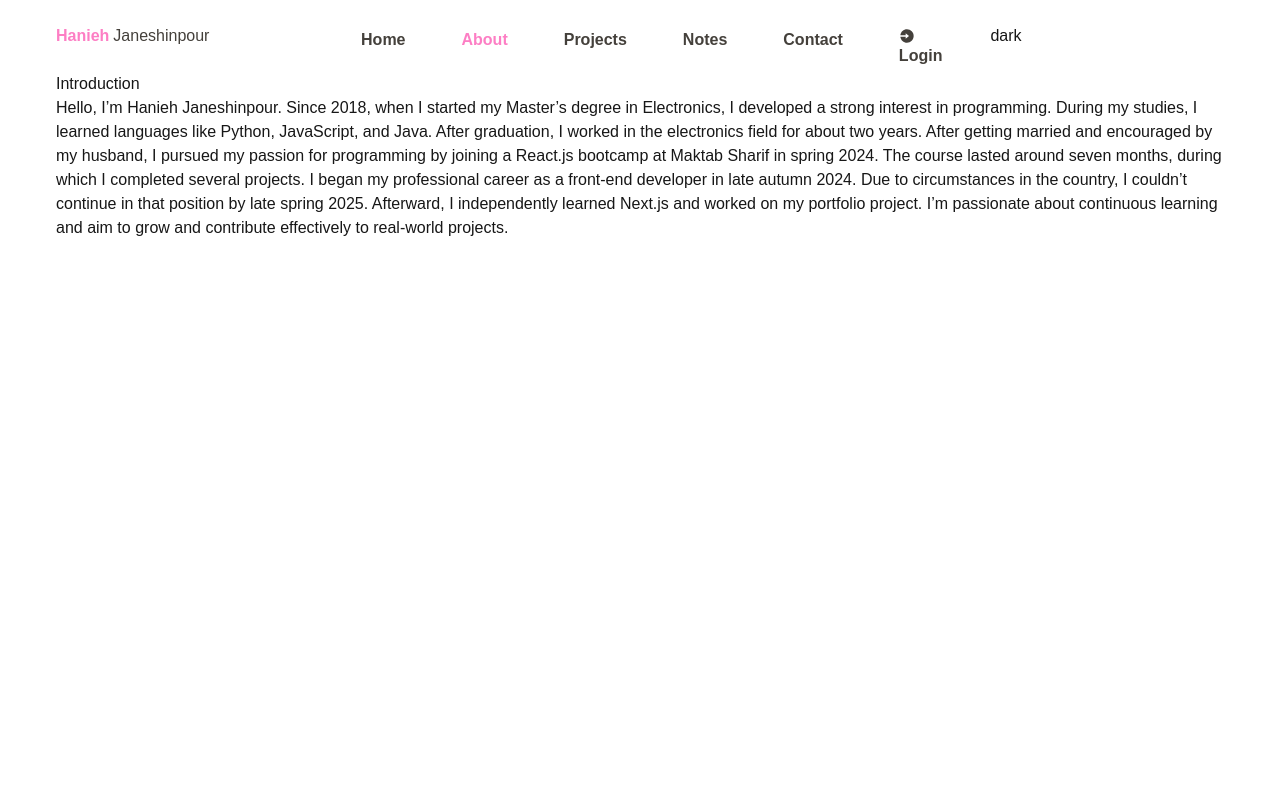
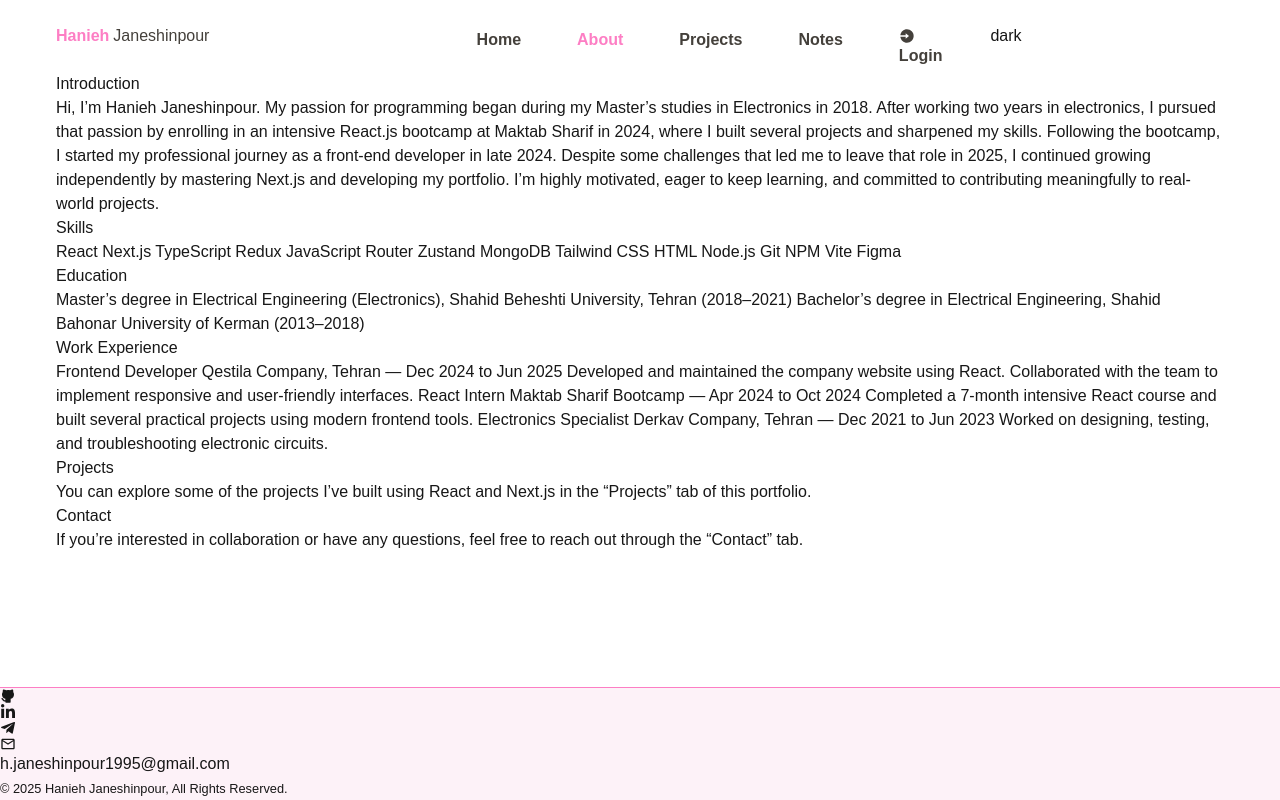
Before and after one commit to haniejnsh/portfolio-nextjs, a Next.js app: page /about in a window 1280 px wide. Built offline with nearby package versions, Linux system fonts and the light colour scheme; no server answers.

Commit message:
add projects

```diff
--- a/app/(frontend)/about/page.tsx
+++ b/app/(frontend)/about/page.tsx
@@ -3,7 +3,7 @@ export default function AboutPage() {
     <div>
       <div>
         <h2>Introduction</h2>
-        <p>
+        {/* <p>
           Hello, I’m Hanieh Janeshinpour.
 
           Since 2018, when I started my Master’s degree in Electronics, I developed a strong interest in programming. During my studies, I learned languages like Python, JavaScript, and Java.
@@ -12,7 +12,16 @@ export default function AboutPage() {
 
           I began my professional career as a front-end developer in late autumn 2024. Due to circumstances in the country, I couldn’t continue in that position by late spring 2025. Afterward, I independently learned Next.js and worked on my portfolio project.
 
-          I’m passionate about continuous learning and aim to grow and contribute effectively to real-world projects.</p>
+          I’m passionate about continuous learning and aim to grow and contribute effectively to real-world projects.</p> */}
+          <p>
+            Hi, I’m Hanieh Janeshinpour. My passion for programming began during my Master’s studies in Electronics in 2018. After working two years in electronics, I pursued that passion by enrolling in an intensive React.js bootcamp at Maktab Sharif in 2024, where I built several projects and sharpened my skills.
+
+Following the bootcamp, I started my professional journey as a front-end developer in late 2024. Despite some challenges that led me to leave that role in 2025, I continued growing independently by mastering Next.js and developing my portfolio.
+
+I’m highly motivated, eager to keep learning, and committed to contributing meaningfully to real-world projects.
+
+
+          </p>
         {/* <p>
           سلام، من هانیه جانشین‌پور هستم.
 
@@ -25,6 +34,115 @@ export default function AboutPage() {
             من به یادگیری مداوم علاقه‌مندم و هدفم رشد و مشارکت در پروژه‌های واقعی است.
         </p> */}
       </div>
+      <div>
+        <h2>Skills</h2>
+        {/* <p>
+          React & Frontend Development: React (Hooks, Context API, Redux, Router), React Query, Styled Components, Tailwind CSS
+          JavaScript: ES6+, Async/Await, DOM Manipulation, SPA Development
+          HTML/CSS: Semantic HTML5, Responsive Design, SASS, Flexbox, Animations
+          TypeScript: Types, Interfaces, Generics, Type-safe APIs
+          Next.js: App Router, Dynamic Routing, SEO (Metadata API), SSR/SSG/ISR, NextAuth, Server Actions
+          State Management & Database: zustand, Context API, Redux, MongoDB
+          Tools: Node.js, NPM, Vite, Git, Gitflow, Figma, React Dev Tools
+
+
+        </p> */}
+        <p>
+          React
+
+Next.js
+
+TypeScript
+
+Redux
+
+JavaScript
+
+Router
+
+Zustand
+
+MongoDB
+
+Tailwind
+
+CSS
+
+HTML
+
+Node.js
+
+Git
+
+NPM
+
+Vite
+
+Figma
+        </p>
+      </div>
+      <div>
+        <h2>Education</h2>
+        <p>
+          Master’s degree in Electrical Engineering (Electronics), Shahid Beheshti University, Tehran (2018–2021)
+
+          Bachelor’s degree in Electrical Engineering, Shahid Bahonar University of Kerman (2013–2018)
+        </p>
+        {/* <p>
+          کارشناسی ارشد مهندسی برق (الکترونیک)، دانشگاه شهید بهشتی، تهران (۱۳۹۷–۱۴۰۰)
+
+          کارشناسی مهندسی برق، دانشگاه شهید باهنر کرمان (۱۳۹۲–۱۳۹۶)
+        </p> */}
+      </div>
+
+      <div>
+        <h2>Work Experience</h2>
+        <p>
+          Frontend Developer
+          Qestila Company, Tehran — Dec 2024 to Jun 2025
+          Developed and maintained the company website using React. Collaborated with the team to implement responsive and user-friendly interfaces.
+
+          React Intern
+          Maktab Sharif Bootcamp — Apr 2024 to Oct 2024
+          Completed a 7-month intensive React course and built several practical projects using modern frontend tools.
+
+          Electronics Specialist
+          Derkav Company, Tehran — Dec 2021 to Jun 2023
+          Worked on designing, testing, and troubleshooting electronic circuits.
+        </p>
+        {/* <p>
+          توسعه‌دهنده فرانت‌اند
+شرکت قسطیلا، تهران — آذر ۱۴۰۳ تا خرداد ۱۴۰۴
+توسعه و نگهداری وب‌سایت شرکت با استفاده از React. همکاری با تیم برای پیاده‌سازی رابط‌های کاربری ریسپانسیو و کاربرپسند.
+
+کارآموز React
+بوت‌کمپ مکتب شریف — فروردین ۱۴۰۳ تا مهر ۱۴۰۳
+شرکت در دوره‌ی ۷ ماهه آموزش React و اجرای چندین پروژه عملی با استفاده از ابزارهای مدرن فرانت‌اند.
+
+کارشناس الکترونیک
+شرکت درکاو، تهران — آذر ۱۴۰۰ تا خرداد ۱۴۰۲
+فعالیت در زمینه طراحی، تست و عیب‌یابی مدارهای الکترونیکی.
+        </p> */}
+      </div>
+      <div>
+        <h2>Projects</h2>
+        <p>
+          You can explore some of the projects I’ve built using React and Next.js in the “Projects” tab of this portfolio.
+        </p>
+        {/* <p>
+          برخی از پروژه‌هایی که با React و Next.js انجام داده‌ام را می‌توانید در تب «پروژه‌ها» مشاهده کنید.
+        </p> */}
+      </div>
+      <div>
+        <h2>Contact</h2>
+        <p>
+          If you’re interested in collaboration or have any questions, feel free to reach out through the “Contact” tab.
+        </p>
+        {/* <p>
+          در صورت تمایل به همکاری یا طرح سؤال، خوشحال می‌شوم از طریق تب «تماس با من» در ارتباط باشید.
+        </p> */}
+      </div>
+
     </div>
   )
 }
--- a/app/(frontend)/contact/page.tsx
+++ /dev/null
@@ -1,5 +0,0 @@
-export default function ContactPage() {
-  return (
-    <div>Contact Page</div>
-  )
-}
--- a/app/(frontend)/layout.tsx
+++ b/app/(frontend)/layout.tsx
@@ -1,3 +1,4 @@
+import Footer from "@/components/Footer";
 import Header from "@/components/Header";
 
 export default function FrontLayout({
@@ -6,9 +7,12 @@ export default function FrontLayout({
   children: React.ReactNode;
 }>) {
   return (
-    <div className="px-4 py-6 max-w-[1200px] mx-auto">
+    <div className=" mx-auto flex flex-col min-h-screen items-center">
         <Header/>
-        {children}
+        <main className="grow px-4 max-w-[1200px] w-full">
+          {children}
+        </main>
+        <Footer/>
     </div>
   );
 }
--- a/app/(frontend)/page.tsx
+++ b/app/(frontend)/page.tsx
@@ -15,8 +15,13 @@ export default function Home() {
         <p className="text-3xl text-stone-900 font-bold m-0 mt-2 lg:text-5xl">Frontend</p>
         <p className="text-3xl text-stone-900 m-0 p-0 pl-6 font-bold mb-3 lg:text-5xl lg:pl-20 lg:mb-6">Developer</p>
         <p className="text-[10px] text-stone-800 m-0 lg:text-base">
-          I am interested in    front-end development and have completed specialized courses in React.js from Maktab Sharif. During the course, I worked on numerous projects. I am ready to leverage my technical abilities in real-world projects and continue to learn and grow.
+          passionate about clean coding, simple design, and continuous learning.
+          I invite you to explore my portfolio and get to know my work and professional journey in React and Next.js.
         </p>
+        {/* <p>
+          سلام، من حانیه جانشین‌پور هستم — توسعه‌دهنده فرانت‌اند که به کدنویسی مرتب، طراحی ساده و یادگیری مداوم علاقه‌مندم.
+          از شما دعوت می‌کنم از این پورتفولیو دیدن کنید و با نمونه‌کارها و مسیر حرفه‌ای من در حوزه React و Next.js آشنا شوید.
+        </p> */}
         <a href="/cv.pdf" download="CV_Hanieh_Janeshinpour.pdf" className="bg-pink-350 text-white text-xs cursor-pointer transition rounded-sm px-3 py-1 my-5 hover:bg-pink-300 lg:text-sm lg:py-2 lg:mt-8">
           Download CV
         </a>
--- a/app/(frontend)/projects/page.tsx
+++ b/app/(frontend)/projects/page.tsx
@@ -1,6 +1,48 @@
-
 export default function ProjectsPage() {
   return (
-    <div>Projects Page</div>
+    <div>
+
+      <div>
+        <h2>Shoe Store (Vanilla JavaScript) — 2024</h2>
+        <p>
+          This is a simple e-commerce project fully built with Vanilla JavaScript, without using any frameworks like React. It is specifically designed for mobile screens only (Mobile-only), utilizing modern frontend tools and libraries.
+        </p>
+        <h3>Technologies Used</h3>
+        <ul>
+          <li>Vanilla JavaScript</li>
+          <li>Tailwind CSS for styling</li>
+          <li>Vite as the build tool</li>
+          <li>Axios for API requests</li>
+          <li>JSON Server for mock backend</li>
+          <li>JSON Server Auth for authentication</li>
+          <li>Navigo for client-side routing</li>
+        </ul>
+        <p>
+          You can explore the full source code of this project on my&nbsp;
+          <a
+            href="https://github.com/haniejnsh/js-final-project"
+            target="_blank"
+            rel="noopener noreferrer"
+            aria-label="GitHub Repository for Shoe Store Project"
+          >
+            GitHub repository
+          </a>.
+        </p>
+        <p>
+          Also, check out the project demo video I shared on&nbsp;
+          <a
+            href="https://www.linkedin.com/feed/update/urn:li:activity:7254208129205166081/"
+            target="_blank"
+            rel="noopener noreferrer"
+            aria-label="LinkedIn Post for Shoe Store Project Demo Video"
+          >
+            LinkedIn
+          </a>.
+        </p>
+      </div>
+
+      <div></div>
+
+    </div>
   )
 }
--- /dev/null
+++ b/components/Footer.tsx
@@ -0,0 +1,51 @@
+import { FaLinkedinIn, FaTelegramPlane } from "react-icons/fa";
+import { MdMailOutline } from "react-icons/md";
+import { TbBrandGithubFilled } from "react-icons/tb";
+
+export default function Footer() {
+  return (
+    <footer className="border-t border-pink-350 bg-pink-50 w-full">
+      <div className="">
+
+        <nav className="">
+          <a
+            href="https://github.com/haniejnsh"
+            target="_blank"
+            rel="noopener noreferrer"
+            aria-label="GitHub"
+          >
+            <TbBrandGithubFilled />
+          </a>
+          <a
+            href="https://www.linkedin.com/in/hanieh-janeshinpour-a2983b1b5/"
+            target="_blank"
+            rel="noopener noreferrer"
+            aria-label="LinkedIn"
+          >
+            <FaLinkedinIn />
+          </a>
+          <a
+            href="https://t.me/hanie_dev"
+            target="_blank"
+            rel="noopener noreferrer"
+            aria-label="Telegram"
+          >
+            <FaTelegramPlane />
+          </a>
+        </nav>
+
+        <div className="">
+
+          <a href="mailto:h.janeshinpour1995@gmail.com">
+            <MdMailOutline />
+            h.janeshinpour1995@gmail.com
+          </a>
+        </div>
+
+        <small className="">
+          © 2025 Hanieh Janeshinpour, All Rights Reserved.
+        </small>
+      </div>
+    </footer>
+  );
+}
--- a/components/Header.tsx
+++ b/components/Header.tsx
@@ -25,7 +25,7 @@ export default function Header() {
     }
 
   return (
-    <header className="flex justify-between lg:gap-10">
+    <header className="flex justify-between lg:gap-10 px-4 pt-6 max-w-[1200px] w-full">
         <div className="text-stone-700 text-sm flex gap-1 lg:text-base">
             <span className="text-pink-350 font-bold">Hanieh</span>
             <span>Janeshinpour</span>
@@ -48,9 +48,6 @@ export default function Header() {
                 <li className={`${menuStyle} ${pathName==="/notes"?"text-pink-350":"text-stone-700"}`} >
                     <Link href={"/notes"}>Notes</Link>
                 </li>
-                <li className={`${menuStyle} ${pathName==="/contact"?"text-pink-350":"text-stone-700"}`} >
-                    <Link href={"/contact"}>Contact</Link>
-                </li>
                 <li
                 className={`${menuStyle} ${pathName==="/authentication"?"text-pink-350":"text-stone-700"}`}
                 onClick={user?()=>handleLogout():undefined}>
```
